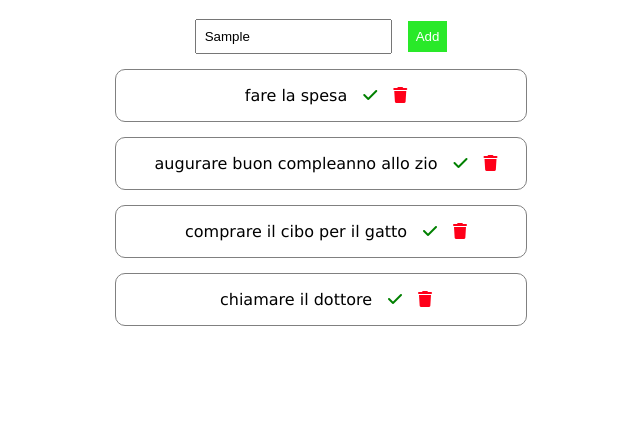
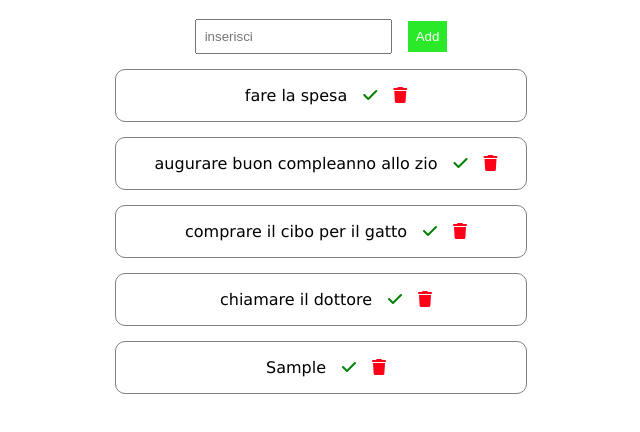
Before and after one commit to LucaCaligola/vue-todolist, a plain HTML site: page index.html in a window 1280 px wide. Both pictures are taken after typing "Sample" into the empty fields and a click on the button "Add". Shown: the part 62-494 px from the top of the page, without its empty margins (319-959 px from the left). Drawn offline with nearby package versions, Linux system fonts and the light colour scheme.

Commit message:
Milestone 2 and 3 completed

```diff
--- a/index.html
+++ b/index.html
@@ -27,7 +27,7 @@
                 <p>
                      {{ todoList[index].text }}
                 </p>
-                <span id="check"><i class="fa-solid fa-check"></i></span>
+                <span id="check"><i class="fa-solid fa-check" @click='checkTask(index)'></i></span>
                 <span id="delete"><i class="fa-solid fa-trash" @click="removeTodoElement(index)"></i></span>
 
             </div>
--- a/script.js
+++ b/script.js
@@ -12,19 +12,21 @@ createApp({
 
 
 
+
             ]
         }
     },
     methods: {
         addNewTodoItem(newTodoElement){
-            newTodoElement = newElement.trim();
-            console.warn(newTodoElement);
+
+            console.log(this.newTodoElement);
 
 
-            if (newElement.length > 3){
-                this.newTodoElement = '';
-                this.todoList.push(newElement);
-            }
+            this.todoList.push({text: this.newTodoElement, done: false});
+
+            this.newTodoElement = '';
+
+
 
         },
 
@@ -34,7 +36,9 @@ createApp({
             this.todoList.splice(index, 1);
         }
 
-        // doneIsTrue(status){
+
+
+        // doneIsTrue(index){
         //     if(todoList.done === true) {
 
 
```
